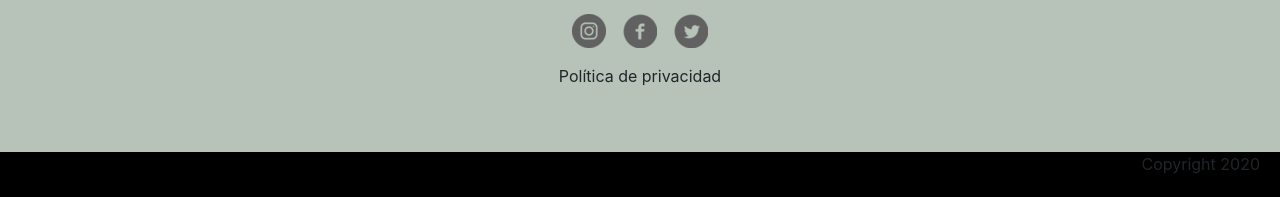
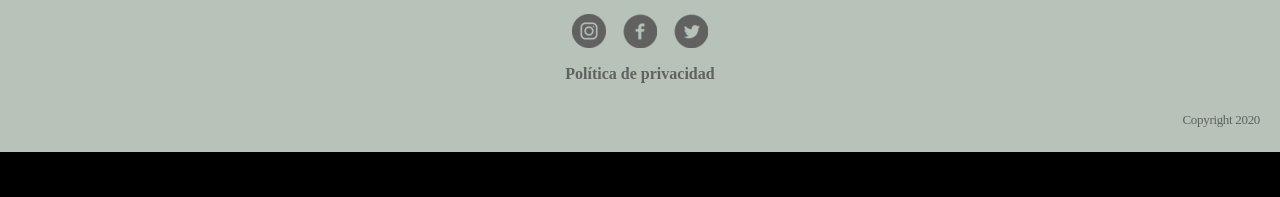
Before and after one commit to Indotem-Salddud/landing-page-fend, a React (Create React App) app: page / in a window 1280 px wide. Shown: the part 644-841 px from the top of the page. After the commit the page ends 800 px from the top, so only its background shows below. Built offline with nearby package versions, Linux system fonts and the light colour scheme.

Commit message:
footer done

```diff
--- a/src/common/Tokens.ts
+++ b/src/common/Tokens.ts
@@ -1,3 +1,5 @@
+import Footer from "../components/Footer/Footer";
+
 export const Tokens = {
   Colors: {
     Buttons: {
@@ -30,7 +32,7 @@ export const Tokens = {
       Primary: "#FFFFFF",
       PrimaryDisabled: "#F7F7FC",
       Secondary: "#732650;",
-      SecondaryDisabled: "#C5ABB9"
+      SecondaryDisabled: "#C5ABB9",
     },
   },
   Padding: {
@@ -47,7 +49,8 @@ export const Tokens = {
   },
   Footer: {
     Color:"#B7C2B8",
-    Height: "15rem",
+    Height:"15rem"
+    },
   FooterText:{
     Position:"absolute",
     FontFamily:"Rubik",
@@ -66,8 +69,6 @@ export const Tokens = {
     LineHeight:"0.9375rem",
     LetterSpacing:"-0.02rem",
     Color:"#616161"
-    }
-
     },
   Margin: {
     Small:"5%"
--- a/src/components/Footer/Footer.tsx
+++ b/src/components/Footer/Footer.tsx
@@ -59,7 +59,7 @@ const FooterProptypes = {
 
   </div>
   <div className="col-12 d-flex justify-content-end p-2 mt-3">
-    <FooterText2Styled>{props.copyright}</FooterText2Styled>
+    <FooterText2Styled><p>{props.copyright}</p></FooterText2Styled>
   </div>
 </FooterStyled>
   );
--- a/src/components/Footer/FooterStyled.ts
+++ b/src/components/Footer/FooterStyled.ts
@@ -4,32 +4,30 @@ import { Tokens } from "../../common/Tokens";
 // * Styled Footer
 export const FooterStyled = styled.footer`
     background: ${Tokens.Footer.Color};
-    height: ${Tokens.Footer.Height};
-
-
+    height: ${Tokens.Footer.Height}
 `;
 
 
-export const FooterTextStyled = styled.p`
-    position: ${Tokens.Footer.FooterText.Position}
-    font-family: ${Tokens.Footer.FooterText.FontFamily}
-    font-style: ${Tokens.Footer.FooterText.FontStyle}
-    font-weight: ${Tokens.Footer.FooterText.FontWeight}
-    font-size: ${Tokens.Footer.FooterText.FontSize}
-    line-height: ${Tokens.Footer.FooterText.LineHeight}
-    color: ${Tokens.Footer.FooterText.Color}
+export const FooterTextStyled = styled.p`;
+    position: ${Tokens.FooterText.Position};
+    font-family: ${Tokens.FooterText.FontFamily};
+    font-style: ${Tokens.FooterText.FontStyle};
+    font-weight: ${Tokens.FooterText.FontWeight};
+    font-size: ${Tokens.FooterText.FontSize};
+    line-height: ${Tokens.FooterText.LineHeight};
+    color: ${Tokens.FooterText.Color};
 
 
 `;
 
 export const FooterText2Styled = styled.p`
-    position: ${Tokens.Footer.FooterText2.Position}
-    font-family: ${Tokens.Footer.FooterText2.FontFamily}
-    font-style: ${Tokens.Footer.FooterText2.FontStyle}
-    font-weight: ${Tokens.Footer.FooterText2.FontWeight}
-    font-size: ${Tokens.Footer.FooterText2.FontSize}
-    line-height: ${Tokens.Footer.FooterText2.LineHeight}
-    letter-spacing: ${Tokens.Footer.FooterText2.LetterSpacing}
-    color:${Tokens.Footer.FooterText2.Color}
+    position: ${Tokens.FooterText2.Position};
+    font-family: ${Tokens.FooterText2.FontFamily};
+    font-style: ${Tokens.FooterText2.FontStyle};
+    font-weight: ${Tokens.FooterText2.FontWeight};
+    font-size: ${Tokens.FooterText2.FontSize};
+    line-height: ${Tokens.FooterText2.LineHeight};
+    letter-spacing: ${Tokens.FooterText2.LetterSpacing};
+    color:${Tokens.FooterText2.Color};
 
 `;
```
Lines whose indentation alone changed are shown as unchanged.
